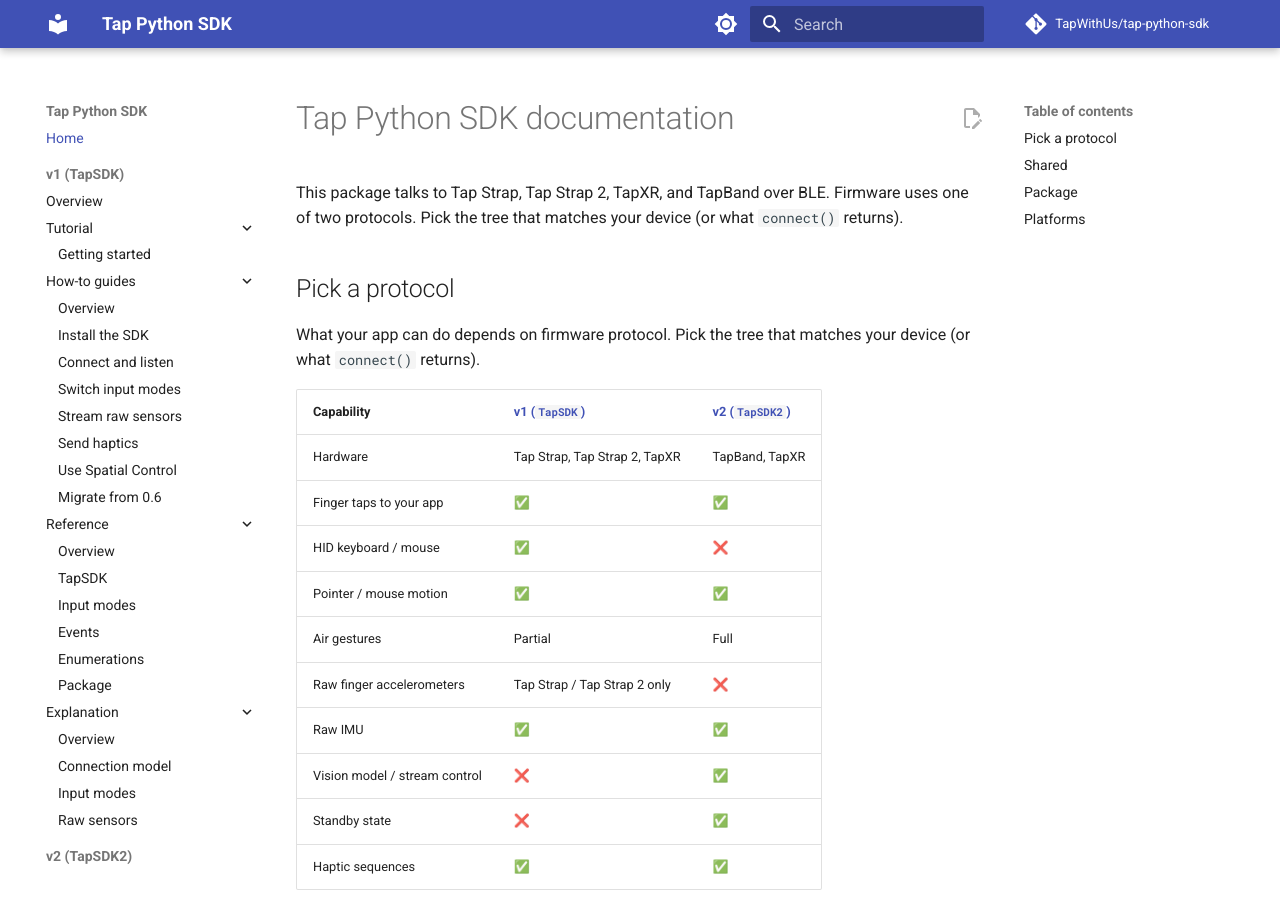
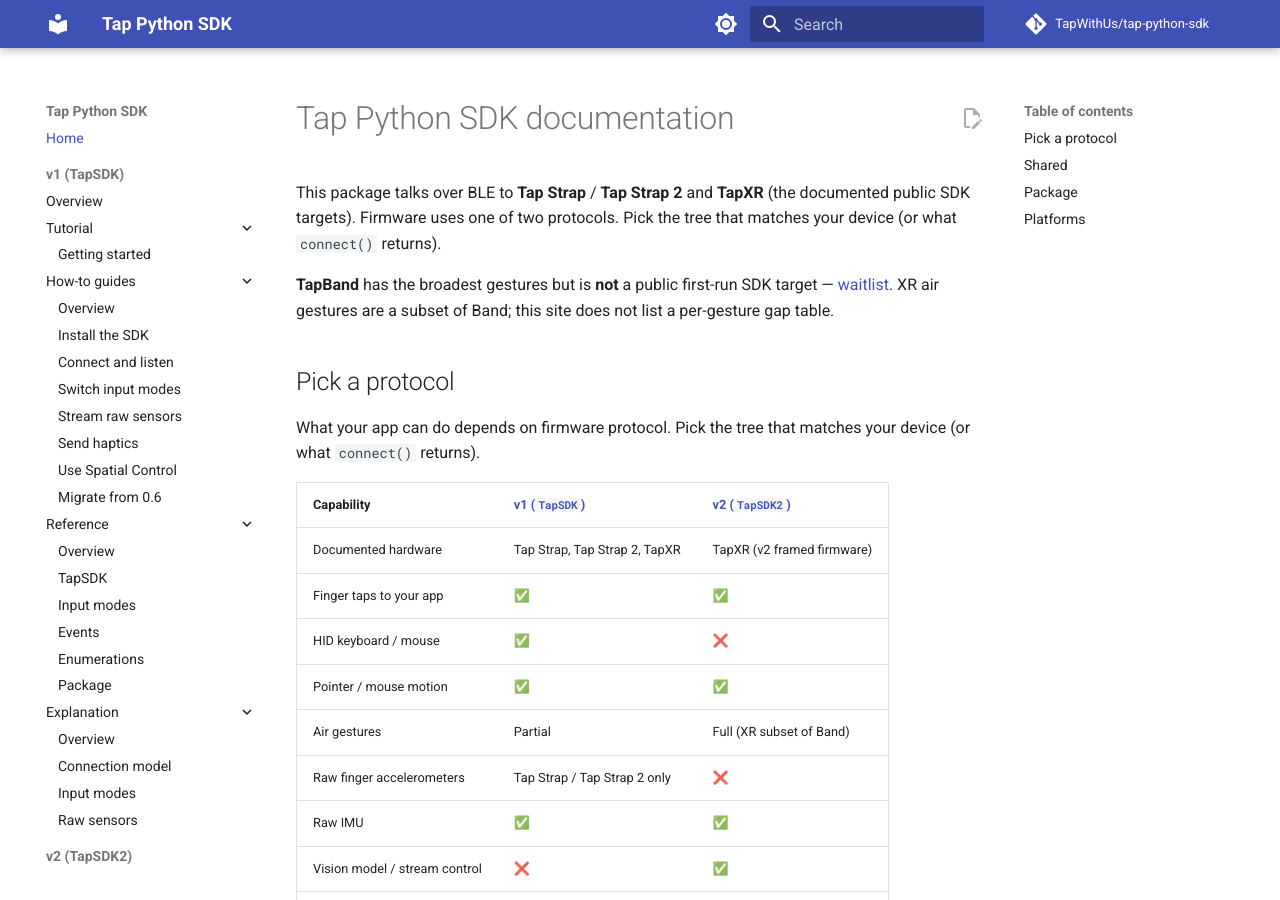
Before and after one commit to TapWithUs/tap-python-sdk, an MkDocs documentation site: the page built from docs/index.md, in a window 1280 px wide and 900 px high. Built offline with MkDocs 1.6.1 and Material for MkDocs 9.7.7, drawn with Linux system fonts in a browser that asks for light colours; comment, search, counter and statistics services are not loaded; the version menu is left out.

Commit message:
Align docs hardware framing with Strap/XR first-run honesty
verify-docs flagged docs/index.md and the v2 tutorial still listing TapBand
as a primary first-run target. Point Band at the waitlist; keep TapXR as
the documented v2 first-run device.

Co-authored-by: Liron Ilouz <ilouzl@users.noreply.github.com>

```diff
--- a/docs/index.md
+++ b/docs/index.md
@@ -1,6 +1,8 @@
 # Tap Python SDK documentation
 
-This package talks to Tap Strap, Tap Strap 2, TapXR, and TapBand over BLE. Firmware uses one of two protocols. Pick the tree that matches your device (or what `connect()` returns).
+This package talks over BLE to **Tap Strap** / **Tap Strap 2** and **TapXR** (the documented public SDK targets). Firmware uses one of two protocols. Pick the tree that matches your device (or what `connect()` returns).
+
+**TapBand** has the broadest gestures but is **not** a public first-run SDK target — [waitlist](https://www.tapwithus.com/tapband-waitlist/). XR air gestures are a subset of Band; this site does not list a per-gesture gap table.
 
 ## Pick a protocol
 
@@ -8,11 +10,11 @@ What your app can do depends on firmware protocol. Pick the tree that matches yo
 
 | Capability | [v1 (`TapSDK`)](v1/index.md) | [v2 (`TapSDK2`)](v2/index.md) |
 |------------|------------------------------|-------------------------------|
-| Hardware | Tap Strap, Tap Strap 2, TapXR | TapBand, TapXR |
+| Documented hardware | Tap Strap, Tap Strap 2, TapXR | TapXR (v2 framed firmware) |
 | Finger taps to your app | ✅ | ✅ |
 | HID keyboard / mouse | ✅ | ❌ |
 | Pointer / mouse motion | ✅ | ✅ |
-| Air gestures | Partial | Full |
+| Air gestures | Partial | Full (XR subset of Band) |
 | Raw finger accelerometers | Tap Strap / Tap Strap 2 only | ❌ |
 | Raw IMU | ✅ | ✅ |
 | Vision model / stream control | ❌ | ✅ |
```
Also changed, not shown: docs/release-notes.md (+2 -1 lines), docs/v2/tutorial/getting-started.md (+4 -1 lines).
